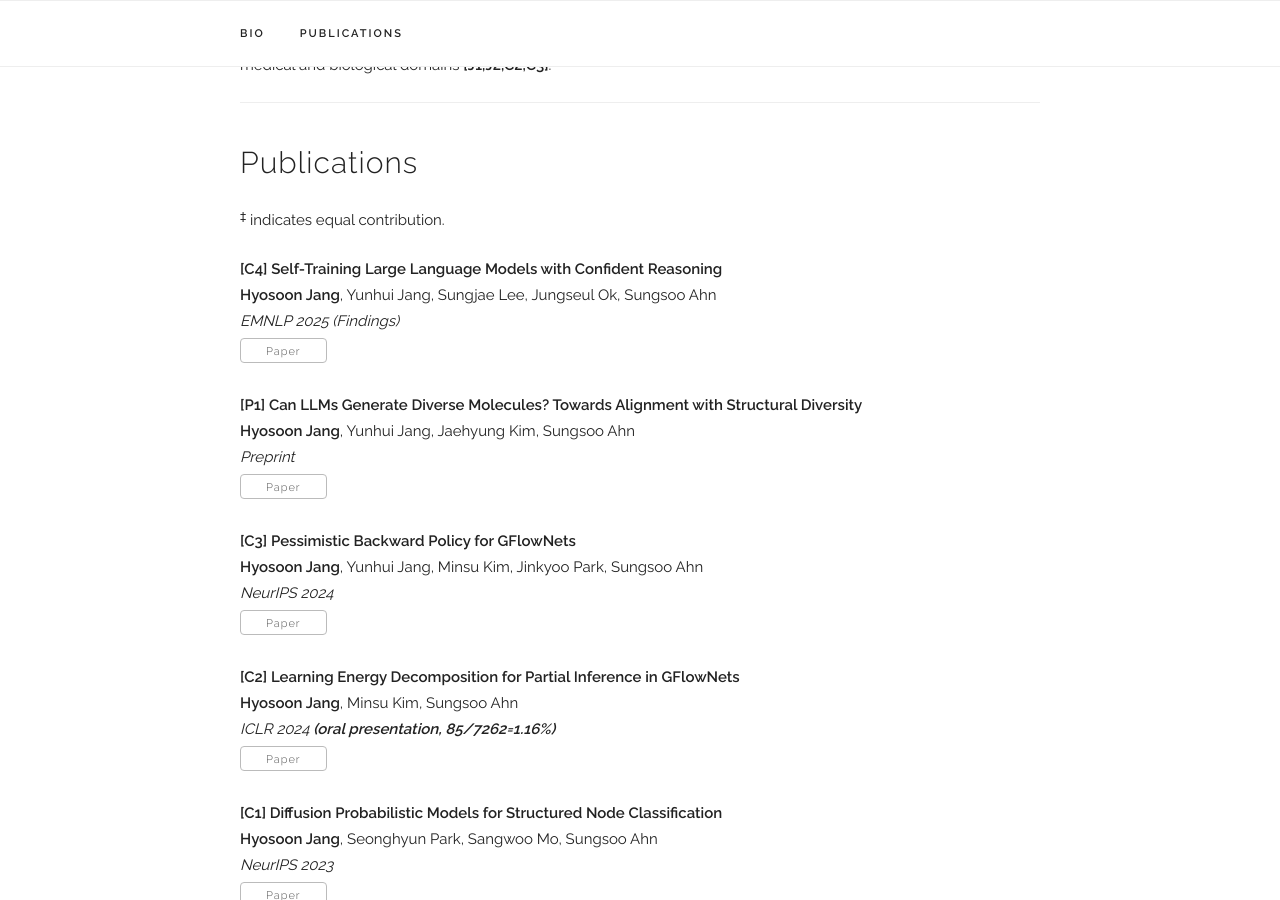
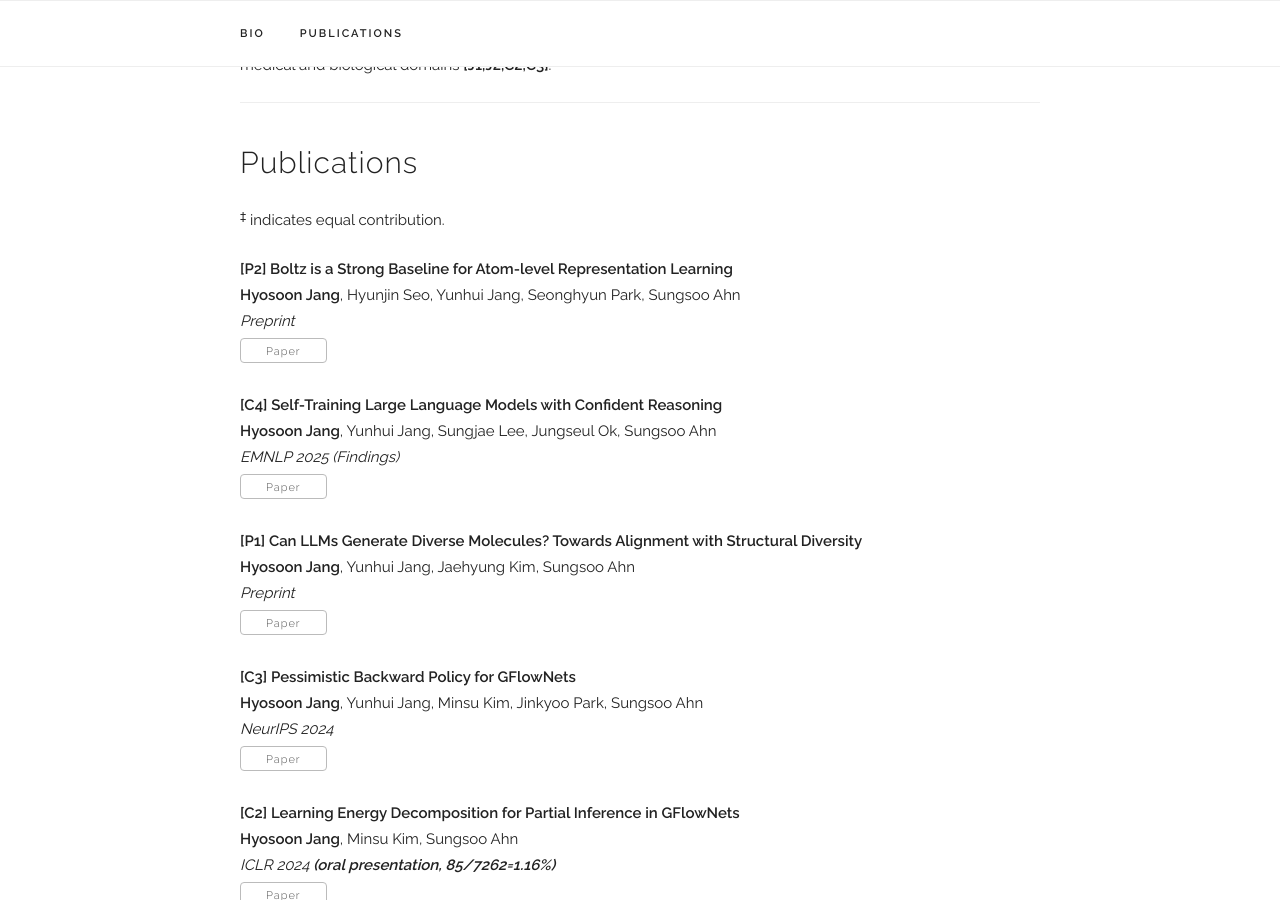
Before and after one commit to hsjang0/hsjang, a Jekyll site: the page built from index.html, in a window 1280 px wide and 900 px high, scrolled down 487 px. Built offline with Jekyll 4.4.1, drawn with Linux system fonts in a browser that asks for light colours; some web fonts are replaced.

Commit message:
Update publications.yaml

```diff
--- a/_data/publications.yaml
+++ b/_data/publications.yaml
@@ -1,4 +1,10 @@
 papers:
+
+  - title: "[P2] Boltz is a Strong Baseline for Atom-level Representation Learning"
+    authors: "<b>Hyosoon Jang</b>, Hyunjin Seo, Yunhui Jang, Seonghyun Park, Sungsoo Ahn"
+    venue: "Preprint"
+    selected: y
+    paper_pdf: "/assets/publications/Boltz_as_FM.pdf"
 
   - title: "[C4] Self-Training Large Language Models with Confident Reasoning"
     authors: "<b>Hyosoon Jang</b>, Yunhui Jang, Sungjae Lee, Jungseul Ok, Sungsoo Ahn"
```
